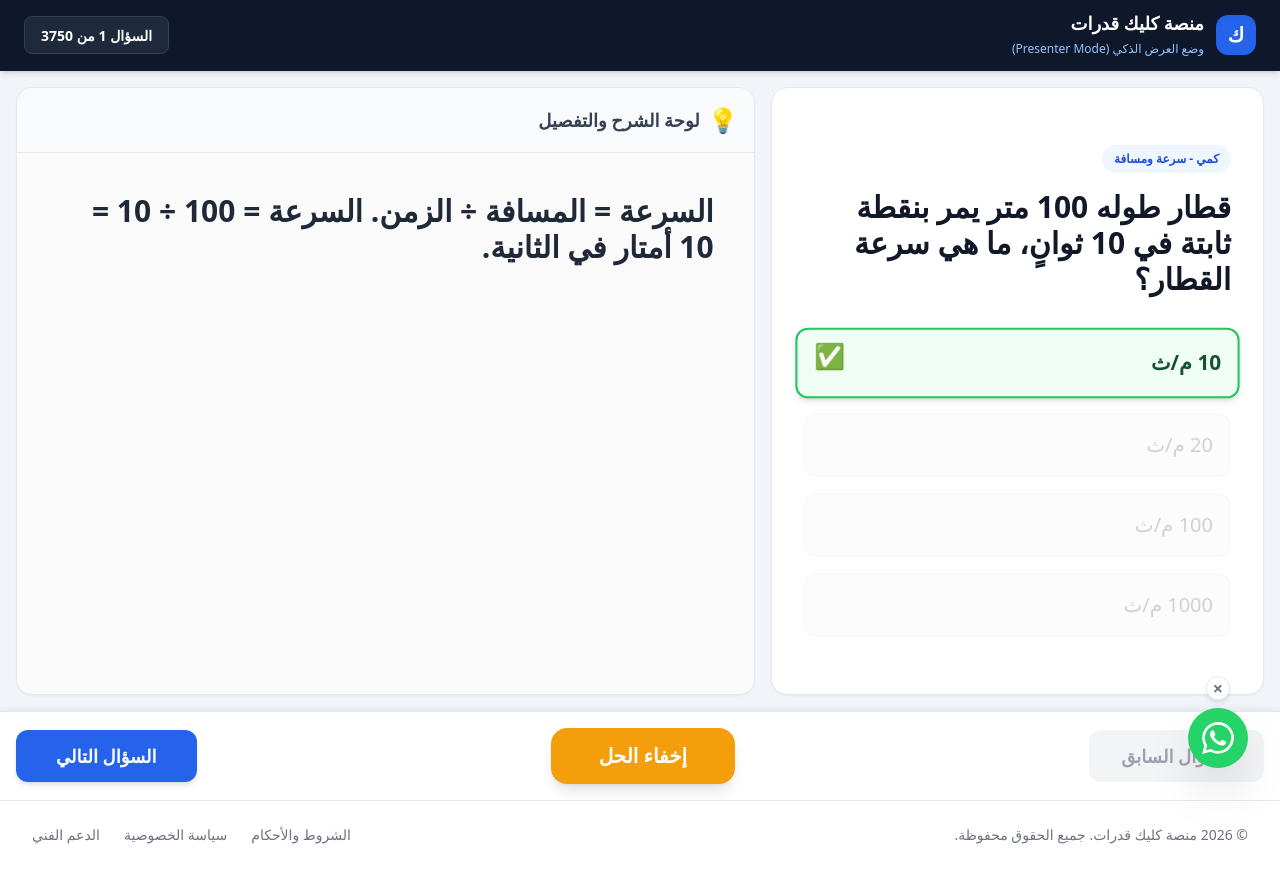
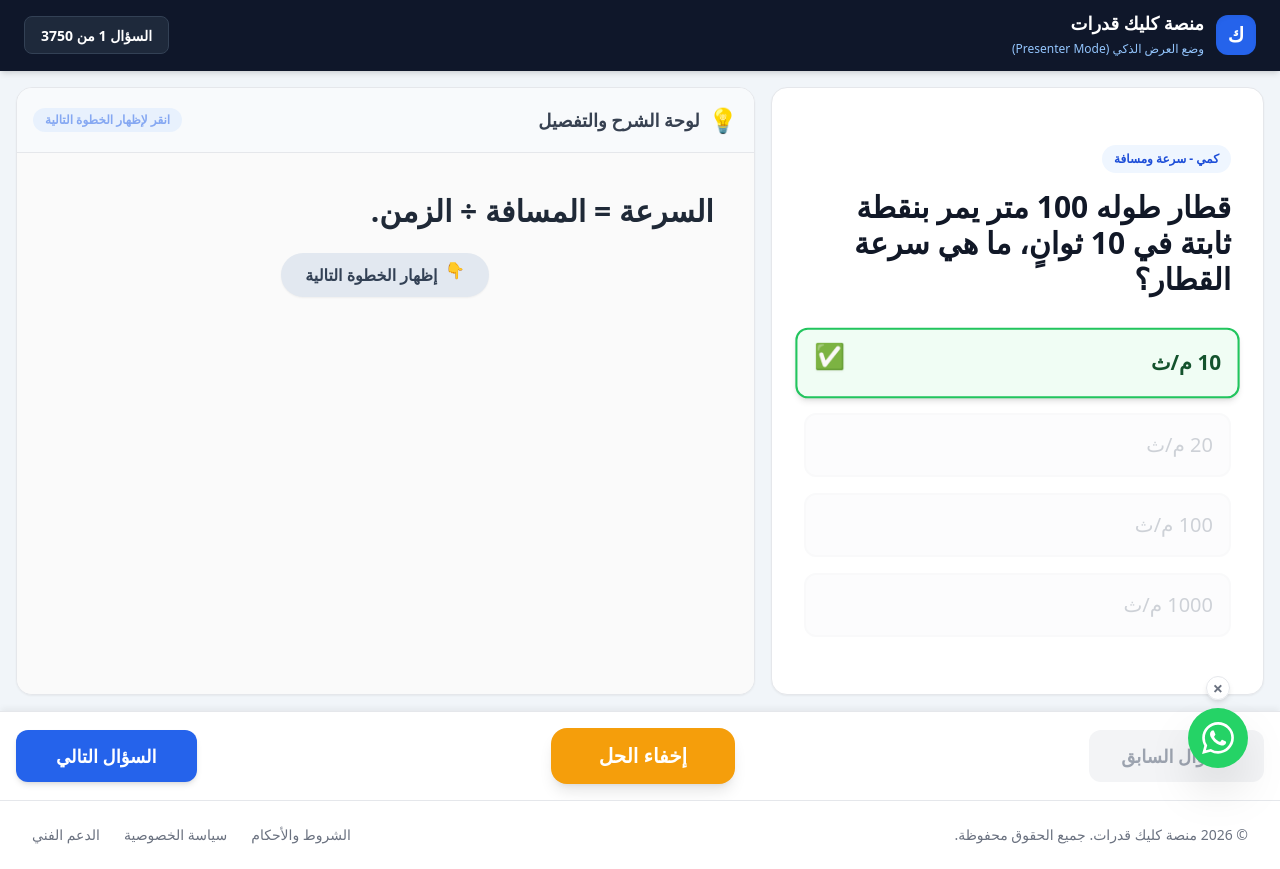
Before and after one commit to engaziasa-lang/engazia-app, a Next.js app: page /qudurat/presenter in a window 1280 px wide. Both pictures are taken after a click on the button "💡 إظهار الحل والشرح". Built offline with nearby package versions, Linux system fonts and the light colour scheme.

Commit message:
Update page.tsx

```diff
--- a/app/qudurat/presenter/page.tsx
+++ b/app/qudurat/presenter/page.tsx
@@ -7,41 +7,34 @@ export default function PresenterPage() {
   const [currentQuestionIndex, setCurrentQuestionIndex] = useState(0);
   const [showAnswer, setShowAnswer] = useState(false);
 
-  // حالة النص التدريجي
-  const [displayedExplanation, setDisplayedExplanation] = useState('');
-  const [isTyping, setIsTyping] = useState(false);
+  // حالة الشرح المجزأ (Step-by-Step)
+  const [explanationParts, setExplanationParts] = useState<string[]>([]);
+  const [visiblePartsCount, setVisiblePartsCount] = useState<number>(0);
 
   const currentQuestion = questionsData[currentQuestionIndex];
 
-  // تأثير ظهور النص تدريجياً (تأثير الآلة الكاتبة)
+  // تقسيم الشرح إلى خطوات عند إظهار الحل
   useEffect(() => {
-    let timeout: NodeJS.Timeout;
+    if (showAnswer && currentQuestion.explanation) {
+      // تقسيم النص إلى جمل بناءً على النقطة أو علامات الترقيم الرئيسية
+      const parts = currentQuestion.explanation
+        .split(/(?<=[.؟!])\s+/)
+        .filter(part => part.trim() !== '');
 
-    if (showAnswer && currentQuestion.explanation) {
-      setIsTyping(true);
-      setDisplayedExplanation('');
-      let currentIndex = 0;
-      const fullText = currentQuestion.explanation;
+      setExplanationParts(parts);
+      setVisiblePartsCount(1); // إظهار الخطوة الأولى مباشرة
+    } else {
+      setExplanationParts([]);
+      setVisiblePartsCount(0);
+    }
+  }, [showAnswer, currentQuestion.explanation]);
 
-      const typeChar = () => {
-        if (currentIndex < fullText.length) {
-          setDisplayedExplanation(fullText.substring(0, currentIndex + 1));
-          currentIndex++;
-          // سرعة ظهور الحروف (بالمللي ثانية) - يمكنك تعديل الرقم 30 لتسريع أو إبطاء الكتابة
-          timeout = setTimeout(typeChar, 30);
-        } else {
-          setIsTyping(false);
-        }
-      };
-
-      typeChar();
-    } else {
-      setDisplayedExplanation('');
-      setIsTyping(false);
+  // دالة لإظهار الخطوة التالية من الشرح
+  const showNextPart = () => {
+    if (visiblePartsCount < explanationParts.length) {
+      setVisiblePartsCount(prev => prev + 1);
     }
-
-    return () => clearTimeout(timeout);
-  }, [showAnswer, currentQuestion.explanation]);
+  };
 
   // دوال التحكم بالأسئلة
   const handleNext = () => {
@@ -60,14 +53,6 @@ export default function PresenterPage() {
 
   const toggleAnswer = () => {
     setShowAnswer(!showAnswer);
-  };
-
-  // تسريع ظهور النص كاملاً إذا أراد المدرب تخطي التأثير التدريجي بالنقر على اللوحة
-  const skipTypingEffect = () => {
-    if (isTyping && currentQuestion.explanation) {
-      setDisplayedExplanation(currentQuestion.explanation);
-      setIsTyping(false);
-    }
   };
 
   return (
@@ -130,20 +115,19 @@ export default function PresenterPage() {
           </div>
         </section>
 
-        {/* القسم الأيسر: لوحة الشرح الذكية (تظهر تدريجياً) */}
+        {/* القسم الأيسر: لوحة الشرح المجزأ (Step-by-Step) */}
         <section
-          className="w-[60%] bg-white rounded-2xl shadow-sm border border-gray-200 flex flex-col overflow-hidden relative cursor-pointer"
-          onClick={skipTypingEffect}
-          title={isTyping ? "انقر لإظهار النص كاملاً" : ""}
+          className="w-[60%] bg-white rounded-2xl shadow-sm border border-gray-200 flex flex-col overflow-hidden relative cursor-pointer group"
+          onClick={showNextPart}
         >
           {/* شريط عنوان اللوحة */}
           <div className="bg-slate-50 border-b border-gray-200 p-4 flex justify-between items-center flex-shrink-0 z-10">
             <h3 className="font-bold text-gray-700 flex items-center gap-2 text-lg">
               <span className="text-2xl">💡</span> لوحة الشرح والتفصيل
             </h3>
-            {isTyping && (
+            {showAnswer && visiblePartsCount < explanationParts.length && (
               <span className="text-xs font-bold text-blue-600 bg-blue-100 px-3 py-1 rounded-full animate-pulse">
-                جاري الكتابة...
+                انقر لإظهار الخطوة التالية
               </span>
             )}
           </div>
@@ -153,16 +137,29 @@ export default function PresenterPage() {
             {!showAnswer ? (
               <div className="w-full h-full flex flex-col items-center justify-center text-center opacity-30">
                 <span className="text-7xl mb-4">🪄</span>
-                <h3 className="text-2xl font-extrabold text-gray-500">الشرح سيظهر هنا</h3>
-                <p className="text-gray-400 mt-2">اضغط على زر إظهار الحل ليبدأ الشرح التلقائي</p>
+                <h3 className="text-2xl font-extrabold text-gray-500">مساحة الحل ستظهر هنا</h3>
+                <p className="text-gray-400 mt-2">اضغط على زر إظهار الحل للبدء</p>
               </div>
             ) : (
-              <div className="w-full">
-                <p className="text-2xl md:text-3xl text-gray-800 font-bold leading-relaxed whitespace-pre-wrap">
-                  {displayedExplanation}
-                  {/* المؤشر الوامض (Cursor) الذي يظهر أثناء الكتابة */}
-                  {isTyping && <span className="inline-block w-2 h-8 bg-blue-600 ml-1 align-middle animate-pulse"></span>}
-                </p>
+              <div className="w-full space-y-6">
+                {/* عرض الخطوات المسموح برؤيتها حالياً */}
+                {explanationParts.slice(0, visiblePartsCount).map((part, index) => (
+                  <p
+                    key={index}
+                    className="text-2xl md:text-3xl text-gray-800 font-bold leading-relaxed animate-in fade-in slide-in-from-right-4 duration-500"
+                  >
+                    {part}
+                  </p>
+                ))}
+
+                {/* زر النقر لإظهار الخطوة التالية (يختفي عند اكتمال الشرح) */}
+                {visiblePartsCount < explanationParts.length && (
+                  <div className="flex justify-center mt-10">
+                    <button className="bg-slate-200 hover:bg-slate-300 text-slate-700 px-6 py-2.5 rounded-full font-bold transition-colors flex items-center gap-2 shadow-sm pointer-events-none">
+                      <span className="animate-bounce">👇</span> إظهار الخطوة التالية
+                    </button>
+                  </div>
+                )}
               </div>
             )}
           </div>
```
